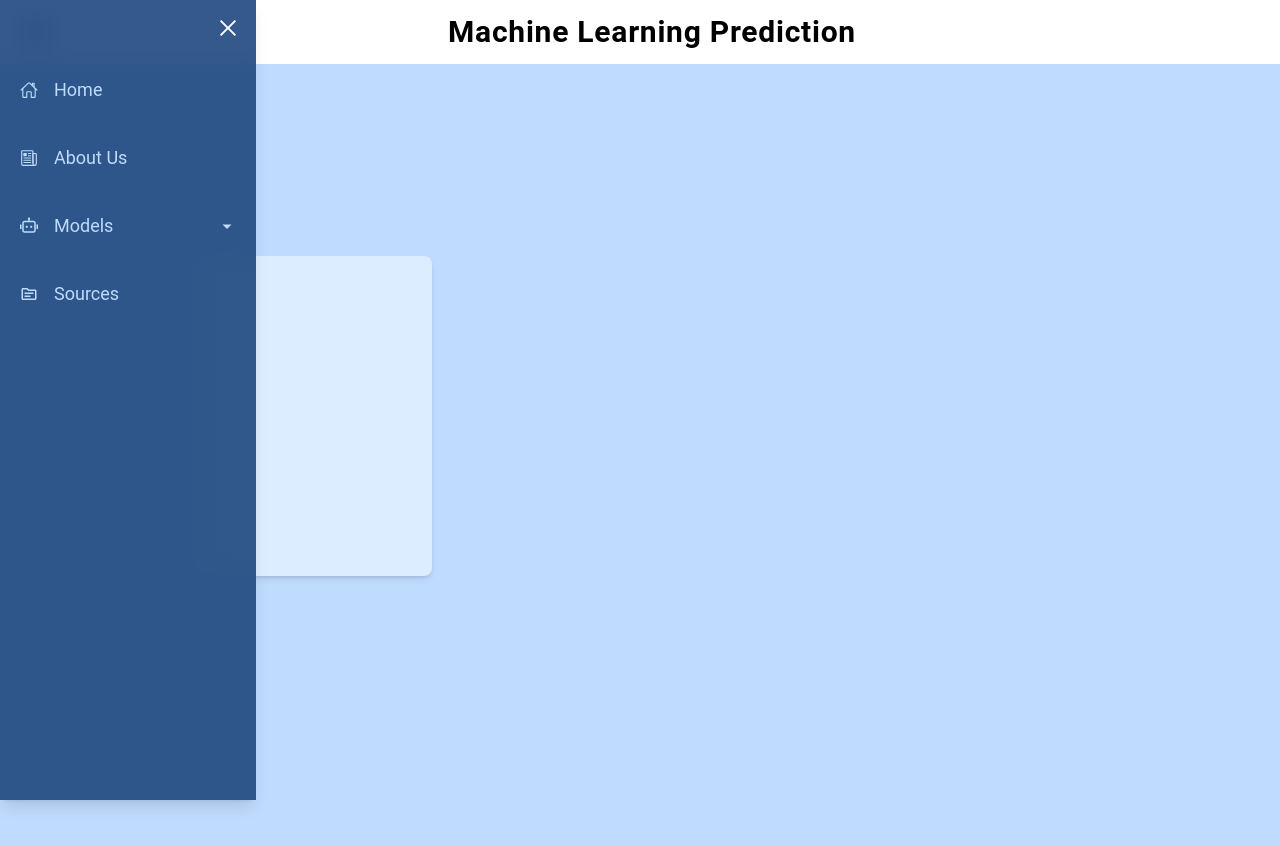
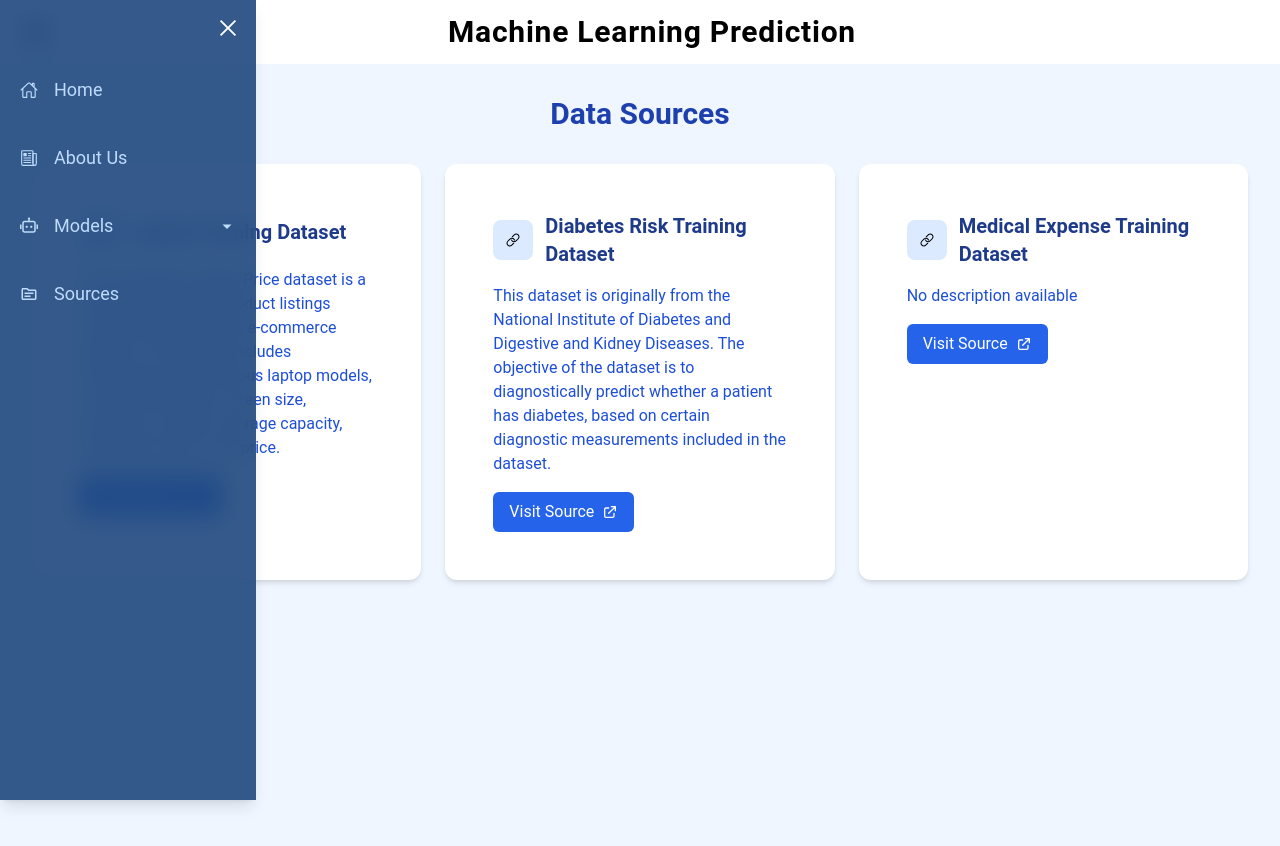
Before and after one commit to KishanYern/AI-Website, a React (Vite) app in the folder frontend/: page /sources in a window 1280 px wide. Shown: the top 846 px of the page. Built offline with nearby package versions, Linux system fonts and the light colour scheme; a web font is replaced by a local one.

Commit message:
made sources page with grid box

```diff
--- a/frontend/public/sourceData.jsx
+++ b/frontend/public/sourceData.jsx
@@ -2,10 +2,16 @@
 const sourceDataList = [
     {
         title: "Laptop Training Dataset",
+        description: "The Uncleaned Laptop Price dataset is a collection of laptop product listings scraped from an \
+        online e-commerce website. The dataset includes information about various laptop models, such as their brand, \
+        screen size, processor, memory, storage capacity, operating system, and price.",
         link: 'https://www.kaggle.com/datasets/ehtishamsadiq/uncleaned-laptop-price-dataset',
     },
     {
         title: "Diabetes Risk Training Dataset",
+        description: "This dataset is originally from the National Institute of Diabetes and Digestive and Kidney \
+        Diseases. The objective of the dataset is to diagnostically predict whether a patient has diabetes, \
+        based on certain diagnostic measurements included in the dataset.",
         link: 'https://www.kaggle.com/datasets/akshaydattatraykhare/diabetes-dataset/data'
     },
     {
--- a/frontend/src/components/Sidebar.jsx
+++ b/frontend/src/components/Sidebar.jsx
@@ -9,7 +9,6 @@ const Sidebar = () => {
 
     const showSidebar = () => {
         setSidebar(!sidebar)
-        console.log("side bar")
     };
 
     return (
@@ -29,8 +28,6 @@ const Sidebar = () => {
 
             {/* Sidebar */}
             <div className={`fixed inset-0 z-50 flex ${sidebar ? "translate-x-0" : "-translate-x-full"} transition-transform duration-500`}>
-
-                {/* Sidebar */}
                 <aside className="w-64 h-full bg-[#1F487E] bg-opacity-90 backdrop-blur-md text-white shadow-lg flex flex-col">
                     {/* Close Button */}
                     <div className="p-4 flex justify-end">
--- a/frontend/src/components/subMenu.jsx
+++ b/frontend/src/components/subMenu.jsx
@@ -21,7 +21,7 @@ const SubMenu = ({ item, showSidebar }) => {
                 to={item.subNav ? "#" : item.path} // Prevents navigation when subnav exists
                 onClick={showSubnav}
                 className="flex justify-between items-center p-5 text-lg text-blue-200
-                           hover:bg-gray-800 hover:border-l-4 hover:border-[#376996] cursor-pointer"
+                           hover:bg-gray-800 hover:border-l-4 hover:border-[#376996] transition duration-200 cursor-pointer"
             >
                 <div className="flex items-center">
                     {item.icon}
@@ -42,9 +42,9 @@ const SubMenu = ({ item, showSidebar }) => {
                     <Link
                         to={subItem.path}
                         key={index}
-                        onClick={() => showSidebar()} // Ensure function runs properly
+                        onClick={() => showSidebar()}
                         className="flex items-center pl-8 h-20 text-white text-lg
-                                bg-gray-800 hover:bg-[#376996] cursor-pointer"
+                                bg-gray-800 hover:bg-[#376996] transition duration-200 cursor-pointer"
                     >
                         {subItem.icon}
                         <span className="ml-4">{subItem.title}</span>
--- a/frontend/src/pages/sources.jsx
+++ b/frontend/src/pages/sources.jsx
@@ -1,14 +1,55 @@
-import React from 'react'
+import React from 'react';
+import sourceDataList from '../../public/sourceData';
+import { IoIosLink } from "react-icons/io";
 
 const Sources = () => {
     return (
-        <div className='bg-blue-200 flex h-dvh p-48'>
-            <div className=' bg-[#DCEDFF] rounded-lg h-80 w-60 shadow-md hover:scale-105 transition duration-300'>
+        <div className="min-h-screen bg-blue-50 p-4 md:p-8">
+            <h1 className="text-3xl font-bold text-blue-800 mb-8 text-center"> Data Sources </h1>
 
+            <div className="grid grid-cols-[repeat(auto-fit,minmax(320px,1fr))] gap-6">
+                {sourceDataList.map((item, index) => (
+                    <div key={index} className="bg-white rounded-xl p-6 shadow-md hover:shadow-lg hover:scale-105 transition-all duration-300">
+                        <div className="p-6">
+                            <div className="flex items-center mb-4">
+                                <div className="bg-blue-100 p-3 rounded-lg">
+                                    <IoIosLink />
+                                </div>
+                                <h2 className="ml-3 text-xl font-semibold text-blue-900">{item.title}</h2>
+                            </div>
+
+                            <p className="text-blue-700 mb-4">
+                                {item.description || "No description available"}
+                            </p>
+
+                            <a
+                                href={item.link}
+                                target="_blank"
+                                rel="noopener noreferrer"
+                                className="inline-flex items-center px-4 py-2 bg-blue-600 text-white rounded-md hover:bg-blue-700 transition-colors duration-300"
+                            >
+                                Visit Source
+                                <svg
+                                    className="w-4 h-4 ml-2"
+                                    fill="none"
+                                    stroke="currentColor"
+                                    viewBox="0 0 24 24"
+                                    xmlns="http://www.w3.org/2000/svg"
+                                >
+                                    <path
+                                        strokeLinecap="round"
+                                        strokeLinejoin="round"
+                                        strokeWidth={2}
+                                        d="M10 6H6a2 2 0 00-2 2v10a2 2 0 002 2h10a2 2 0 002-2v-4M14 4h6m0 0v6m0-6L10 14"
+                                    />
+                                </svg>
+                            </a>
+                        </div>
+                    </div>
+                ))}
             </div>
         </div>
-    )
+    );
+};
 
-}
-
-export default Sources
+export default Sources;
```
